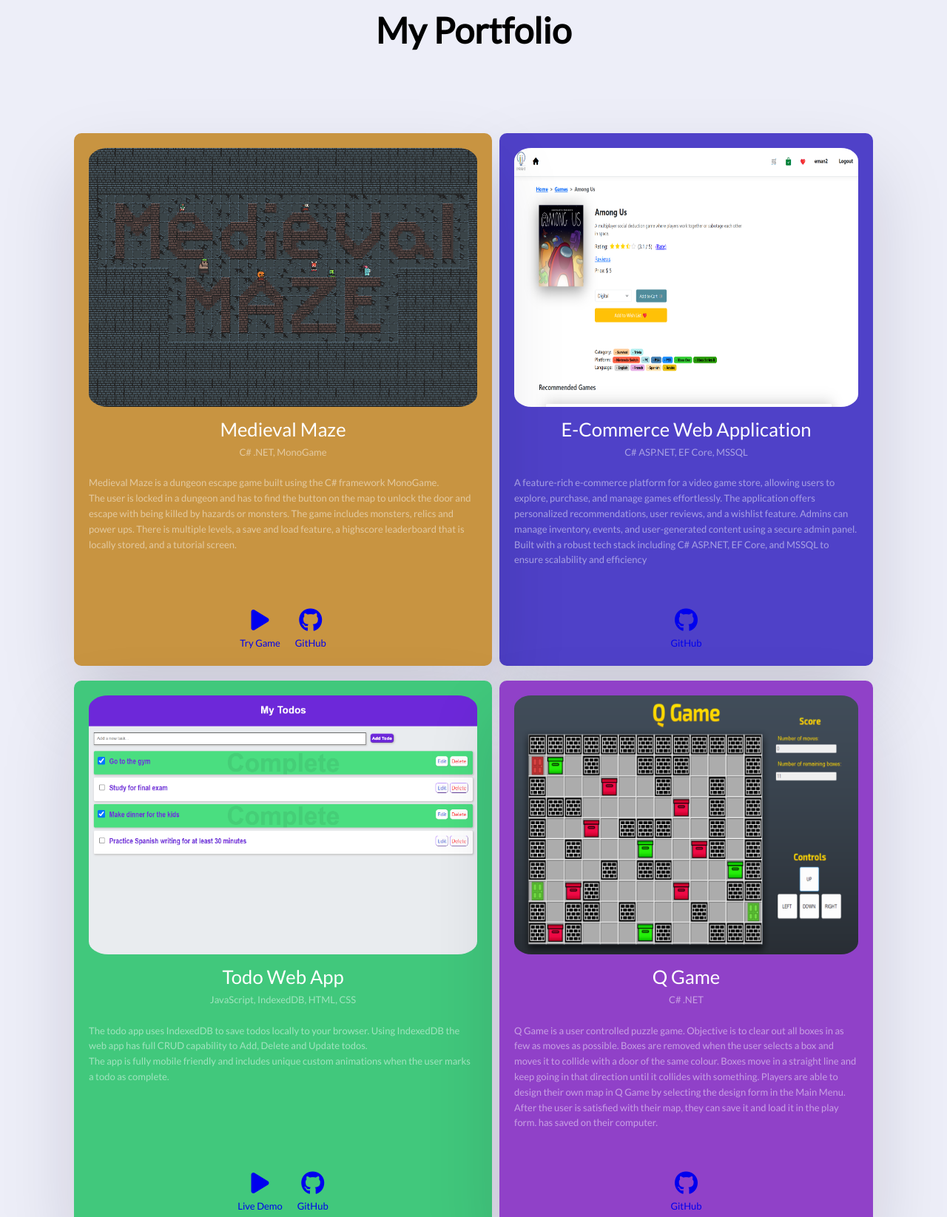
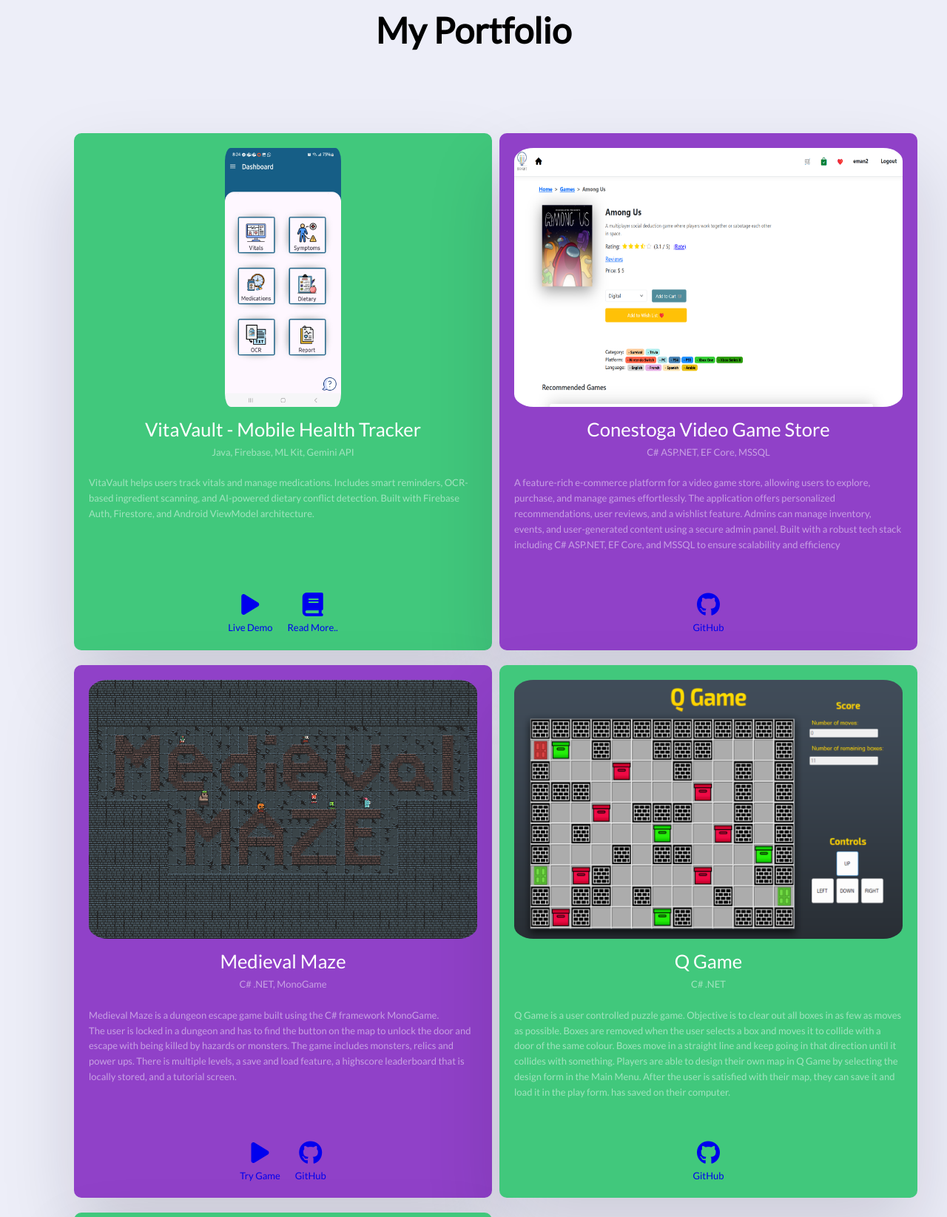
Before and after one commit to SpencerMcCrory/spencermccrory.github.io, a plain HTML site: page index.html in a window 1280 px wide. Shown: the part 1158-2803 px from the top of the page at 74% size. Drawn offline with Linux system fonts and the light colour scheme.

Commit message:
added vitavault to portfolio

```diff
--- a/index.html
+++ b/index.html
@@ -55,7 +55,7 @@
             </div>
           </div>
           <div class="gpa-details">
-            <p><strong>GPA:</strong> 3.94</p>
+            <p><strong>GPA:</strong> 3.95</p>
             <p><strong>Grade Percent Average:</strong> 93%</p>
           </div>
         </div>
@@ -64,18 +64,52 @@
     <h2 id="portfolio-title">My Portfolio</h2>
 
     <div class="container">
-      <div class="card card-blue">
+      <div class="card card-green">
+        <div class="card-links-content-seperator">
+          <div class="img-container">
+            <img
+              class="portfolio-images"
+              src="./images/Vitavault-Dashboard.jpg"
+              alt="VitaVault Android App"
+            />
+          </div>
+          <div class="main-text portfolio-title">
+            VitaVault - Mobile Health Tracker
+          </div>
+          <div class="sub-text">
+            <a id="link-portfolio"><p>Java, Firebase, ML Kit, Gemini API</p></a>
+            <br />
+            VitaVault helps users track vitals and manage medications. Includes
+            smart reminders, OCR-based ingredient scanning, and AI-powered
+            dietary conflict detection. Built with Firebase Auth, Firestore, and
+            Android ViewModel architecture.
+          </div>
+        </div>
+        <div class="portfolio-links">
+          <a
+            href="https://www.linkedin.com/posts/spencer-mccrory_vitavault-capstoneproject-androiddev-activity-7321231916676927490-_0s1"
+            class="portoflio-icon-links"
+            ><i class="fa fa-play"></i>Live Demo</a
+          >
+          <a
+            href="https://www.linkedin.com/posts/spencer-mccrory_vitavault-capstoneproject-androiddevelopment-activity-7320910500358144000-2lIN/"
+            class="portoflio-icon-links"
+            ><i class="fa fa-book"></i>Read More..</a
+          >
+        </div>
+      </div>
+
+      <div class="card card-purple">
         <div class="card-links-content-seperator">
           <div class="img-container">
             <img
               class="portfolio-images"
               src="./images/Insight-App-CVGS.png"
               alt="asp.net website"
-              width="100%"
             />
           </div>
           <div class="main-text portfolio-title">
-            E-Commerce Web Application
+            Conestoga Video Game Store
           </div>
           <div class="sub-text">
             <a id="link-portfolio"><p>C# ASP.NET, EF Core, MSSQL</p></a>
@@ -97,7 +131,7 @@
           >
         </div>
       </div>
-      <div class="card card-orange">
+      <div class="card card-purple">
         <div class="card-links-content-seperator">
           <div class="img-container">
             <img
@@ -139,6 +173,38 @@
           <div class="img-container">
             <img
               class="portfolio-images"
+              src="./images/qGame.png"
+              alt="videogame"
+            />
+          </div>
+
+          <div class="main-text portfolio-title">Q Game</div>
+
+          <div class="sub-text">
+            <a id="link-portfolio"><p>C# .NET</p></a> <br />
+            Q Game is a user controlled puzzle game. Objective is to clear out
+            all boxes in as few as moves as possible. Boxes are removed when the
+            user selects a box and moves it to collide with a door of the same
+            colour. Boxes move in a straight line and keep going in that
+            direction until it collides with something. Players are able to
+            design their own map in Q Game by selecting the design form in the
+            Main Menu. After the user is satisfied with their map, they can save
+            it and load it in the play form. has saved on their computer.
+          </div>
+        </div>
+        <div class="portfolio-links">
+          <a
+            href="https://github.com/SpencerMcCrory/Q-Game"
+            class="portoflio-icon-links"
+            ><i class="fa-brands fa-github"></i>GitHub</a
+          >
+        </div>
+      </div>
+      <div class="card card-green">
+        <div class="card-links-content-seperator">
+          <div class="img-container">
+            <img
+              class="portfolio-images"
               src="./images/myTodoApp.png"
               alt="todo app"
             />
@@ -169,39 +235,6 @@
           >
         </div>
       </div>
-      <div class="card card-purple">
-        <div class="card-links-content-seperator">
-          <div class="img-container">
-            <img
-              class="portfolio-images"
-              src="./images/qGame.png"
-              alt="videogame"
-              width="100%"
-            />
-          </div>
-
-          <div class="main-text portfolio-title">Q Game</div>
-
-          <div class="sub-text">
-            <a id="link-portfolio"><p>C# .NET</p></a> <br />
-            Q Game is a user controlled puzzle game. Objective is to clear out
-            all boxes in as few as moves as possible. Boxes are removed when the
-            user selects a box and moves it to collide with a door of the same
-            colour. Boxes move in a straight line and keep going in that
-            direction until it collides with something. Players are able to
-            design their own map in Q Game by selecting the design form in the
-            Main Menu. After the user is satisfied with their map, they can save
-            it and load it in the play form. has saved on their computer.
-          </div>
-        </div>
-        <div class="portfolio-links">
-          <a
-            href="https://github.com/SpencerMcCrory/Q-Game"
-            class="portoflio-icon-links"
-            ><i class="fa-brands fa-github"></i>GitHub</a
-          >
-        </div>
-      </div>
     </div>
     <img
       src="./images/bg-portfoloio copy.jpg"
--- a/styles/style.css
+++ b/styles/style.css
@@ -196,8 +196,6 @@ nav a:hover {
 .card-orange {
   background: hsl(37, 55%, 52%);
   color: white;
-  grid-column: 1;
-  grid-row: 1/2;
 }
 
 .card-green {
@@ -382,10 +380,12 @@ i {
   }
   .portfolio-images {
     border-radius: 5%;
-    max-width: 300px;
-    max-height: 200px;
-    min-height: 0;
+    width: 100%;
+    height: auto;
+    object-fit: cover;
+    display: block;
   }
+
   .profile-pic-title {
     display: flex;
     justify-content: center;
```
Also changed, not shown: pages/about.html (+18 -14 lines), images/Vitavault-Dashboard.jpg (added).
